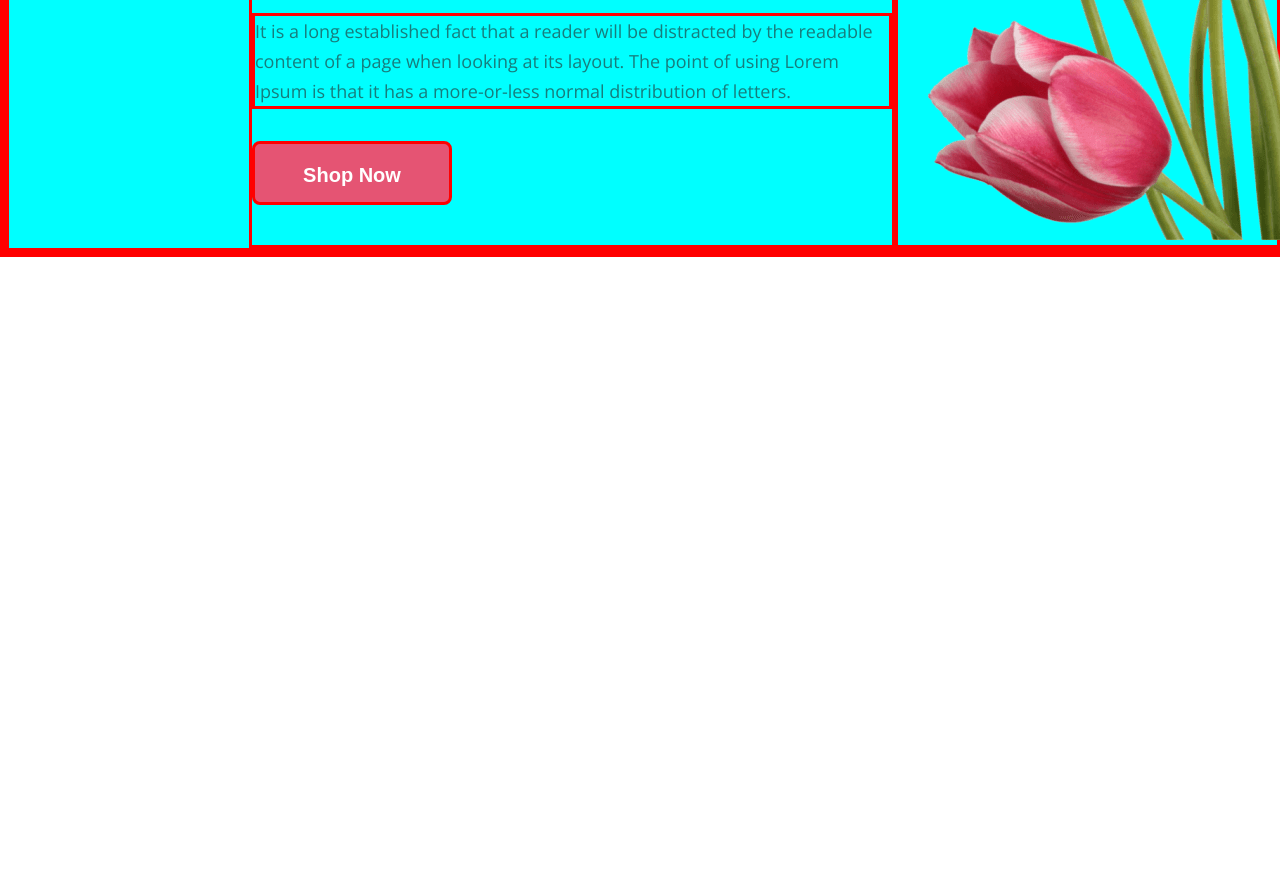
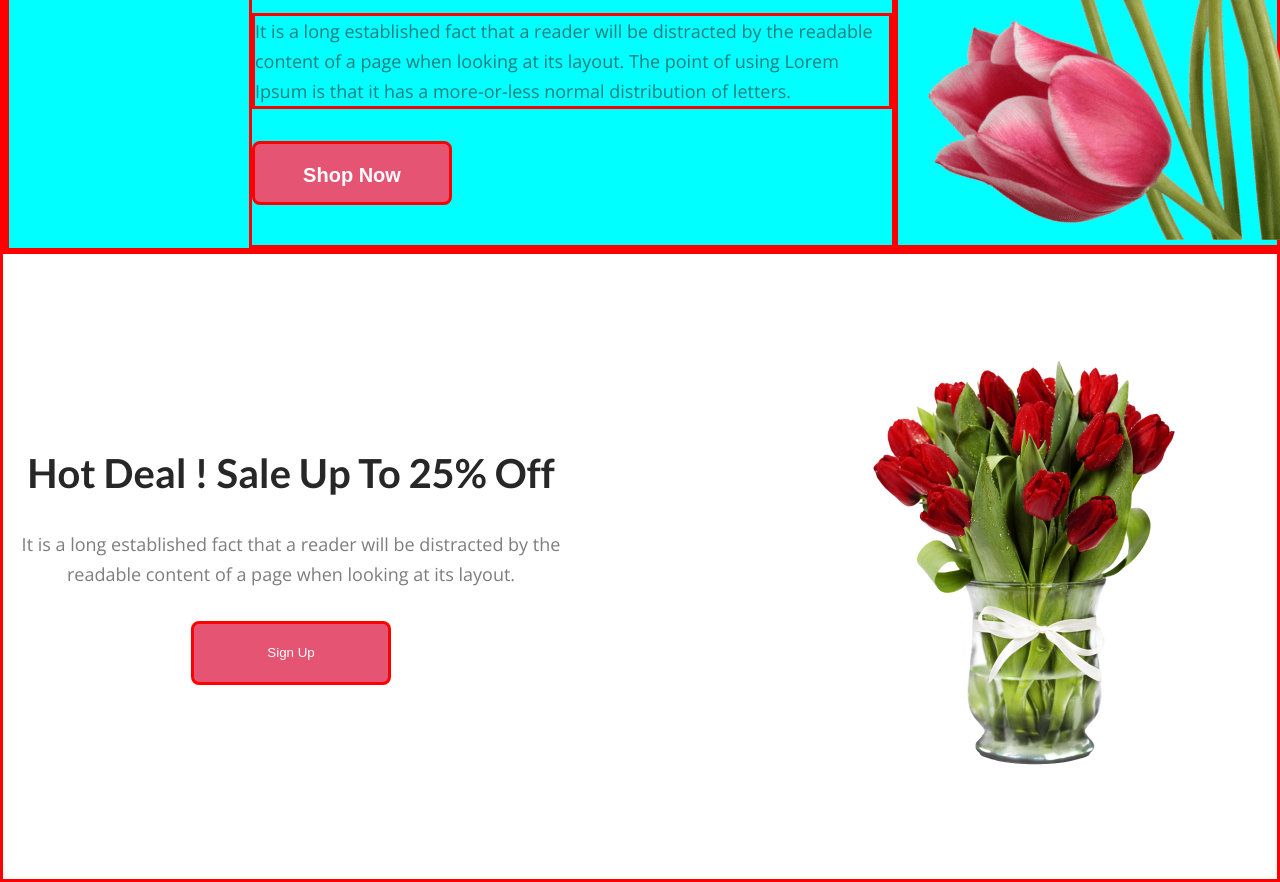
Before and after one commit to ronee-muhammad-rayhan/assignment1-flower-shop, a plain HTML site: page index.html in a window 1280 px wide. Shown: the part 622-1504 px from the top of the page. Before the commit the page ends 879 px from the top, so only its background shows below. Drawn offline with nearby package versions, Linux system fonts and the light colour scheme.

Commit message:
added hot deal section

```diff
--- a/index.html
+++ b/index.html
@@ -33,7 +33,23 @@
         </div>
     </header>
     <main>
-
+        <!-- features-flowers-section -->
+        <!-- hot-deal-section -->
+        <section class="hot-deal">
+            <div class="hot-deal-container">
+                <div class="hot-deal-text">
+                    <h3 class="hot-deal-title">Hot Deal ! Sale Up To 25% Off</h3>
+                    <p class="hot-deal-description">It is a long established fact that a reader will be distracted by
+                        the readable content of a page when looking at its layout.</p>
+                    <button class="sign-up banner-btn">Sign Up</button>
+                </div>
+                <div class="hot-deal-image">
+                    <img src="assets/images/pngwing 8.png" alt="">
+                </div>
+            </div>
+        </section>
+        <!-- social-section -->
+        <!-- latest-deals-section -->
     </main>
     <footer>
 
--- a/styles/style.css
+++ b/styles/style.css
@@ -12,6 +12,7 @@ body {
     border: 3px solid red;
 }
 
+/* header related styles */
 .header {
     width: 100%;
     background-color: rgba(229, 84, 115, 0.10);
@@ -94,3 +95,51 @@ body {
     height: 800px;
     flex-shrink: 0;
 }
+
+/* main section styles */
+
+/* hot-deal */
+.hot-deal-container {
+    display: flex;
+    justify-content: center;
+    gap: 180px;
+}
+
+.hot-deal-text {
+    display: flex;
+    flex-direction: column;
+    align-items: center;
+    justify-content: center;
+}
+
+.hot-deal-title {
+    color: #272727;
+    font-family: Lato;
+    font-size: 40px;
+    font-style: normal;
+    font-weight: 800;
+    line-height: normal;
+}
+
+.hot-deal-description {
+    width: 594px;
+    flex-direction: column;
+    flex-shrink: 0;
+    color: rgba(39, 39, 39, 0.60);
+    text-align: center;
+    font-size: 18px;
+    font-style: normal;
+    font-weight: 400;
+    line-height: 30px;
+    margin: 32px 0px;
+}
+
+.btn-sign-up {}
+
+.hot-deal-image {
+    padding: 100px;
+}
+
+.hot-deal-image img {
+    height: 420px;
+}
```
